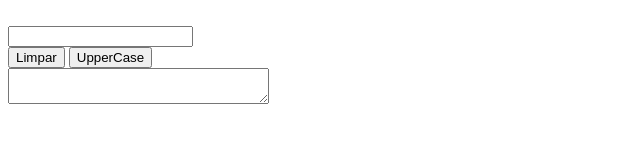
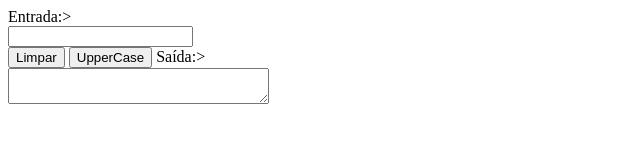
Before and after one commit to Rafaella394/appUppercase, a plain HTML site: page index.html in a window 1280 px wide. Shown: the whole page, without its empty margins (0-640 px from the left). Drawn offline with Linux system fonts and the light colour scheme.

Commit message:
Update index.html

```diff
--- a/index.html
+++ b/index.html
@@ -8,13 +8,13 @@
 </head>
 <body>
      <form>
-        <label for="entrada"Entrada:></label>
+        <label for="entrada"> Entrada:></label>
         <br>
         <input type="text" name="entrada">
         <br>
         <input type="reset" value="Limpar">
         <input type="button" value="UpperCase">
-        <label for="saida" Saída:></label>
+        <label for="saida"> Saída:></label>
         <br>
         <textarea rows="S" cols="30" name="saída">
 
```
